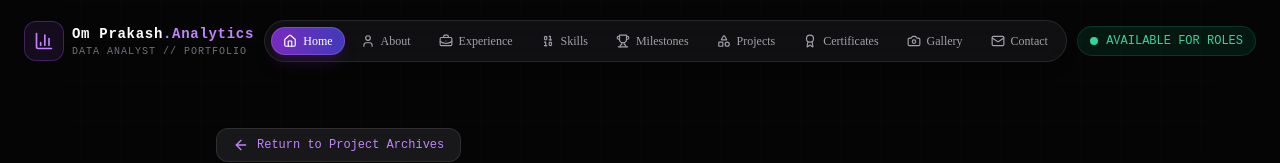
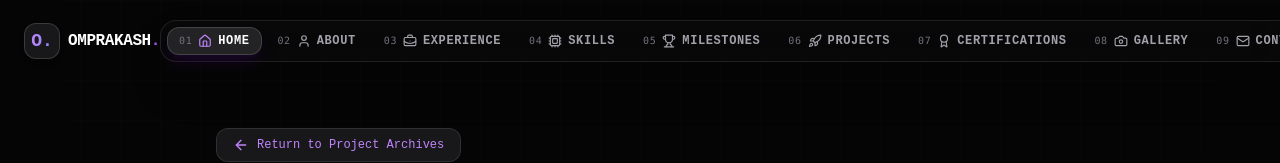
Before and after one commit to omdwivedi45/Portfolio, a Next.js app: page /projects/banking-customer-analytics in a window 1280 px wide. Shown: the top 163 px of the page. Built offline with nearby package versions, Linux system fonts and the light colour scheme.

Commit message:
Add Rishabh-style top header navbar with numbered tabs, fix resume PDF preview and viewer

```diff
--- a/src/components/layout/Navbar.tsx
+++ b/src/components/layout/Navbar.tsx
@@ -6,28 +6,27 @@ import {
   Home,
   User,
   BriefcaseBusiness,
-  Binary,
+  Cpu,
   Trophy,
-  Shapes,
+  Rocket,
   Award,
   Camera,
   Mail,
   Menu,
   X,
-  BarChart3,
+  Sparkles
 } from "lucide-react";
-import { USER_PROFILE } from "@/data/portfolioData";
 
 const NAV_ITEMS = [
-  { id: "home", label: "Home", icon: Home },
-  { id: "about", label: "About", icon: User },
-  { id: "experience", label: "Experience", icon: BriefcaseBusiness },
-  { id: "skills", label: "Skills", icon: Binary },
-  { id: "milestones", label: "Milestones", icon: Trophy },
-  { id: "projects", label: "Projects", icon: Shapes },
-  { id: "certifications", label: "Certificates", icon: Award },
-  { id: "gallery", label: "Gallery", icon: Camera },
-  { id: "contact", label: "Contact", icon: Mail },
+  { id: "home", num: "01", label: "HOME", icon: Home },
+  { id: "about", num: "02", label: "ABOUT", icon: User },
+  { id: "experience", num: "03", label: "EXPERIENCE", icon: BriefcaseBusiness },
+  { id: "skills", num: "04", label: "SKILLS", icon: Cpu },
+  { id: "milestones", num: "05", label: "MILESTONES", icon: Trophy },
+  { id: "projects", num: "06", label: "PROJECTS", icon: Rocket },
+  { id: "certifications", num: "07", label: "CERTIFICATIONS", icon: Award },
+  { id: "gallery", num: "08", label: "GALLERY", icon: Camera },
+  { id: "contact", num: "09", label: "CONTACT", icon: Mail },
 ];
 
 export default function Navbar() {
@@ -40,7 +39,7 @@ export default function Navbar() {
       setScrolled(window.scrollY > 40);
 
       const sections = NAV_ITEMS.map((item) => document.getElementById(item.id));
-      const scrollPos = window.scrollY + 200;
+      const scrollPos = window.scrollY + 220;
 
       for (let i = sections.length - 1; i >= 0; i--) {
         const section = sections[i];
@@ -68,31 +67,29 @@ export default function Navbar() {
     <header
       className={`fixed top-0 left-0 right-0 z-50 transition-all duration-300 ${
         scrolled
-          ? "bg-[#050505]/80 backdrop-blur-md border-b border-white/10 py-3 shadow-2xl"
+          ? "bg-[#050505]/90 backdrop-blur-xl border-b border-white/10 py-3 shadow-2xl"
           : "bg-transparent py-5"
       }`}
     >
-      <div className="container mx-auto px-6 flex items-center justify-between">
-        {/* Logo Monogram */}
+      <div className="container mx-auto px-4 sm:px-6 flex items-center justify-between">
+
+        {/* Rishabh-Style Monogram Brand Logo */}
         <button
           onClick={() => scrollToSection("home")}
-          className="flex items-center gap-2 group text-left"
+          className="flex items-center gap-2 group text-left shrink-0 select-none"
         >
-          <div className="w-10 h-10 rounded-xl bg-purple-500/10 border border-purple-500/30 flex items-center justify-center text-purple-400 group-hover:border-purple-500 group-hover:bg-purple-500/20 transition-all shadow-inner">
-            <BarChart3 className="w-5 h-5 group-hover:rotate-12 transition-transform duration-300" />
+          <div className="w-9 h-9 rounded-xl bg-zinc-900 border border-white/15 flex items-center justify-center text-white font-tech font-black text-lg group-hover:border-purple-500/60 group-hover:scale-105 transition-all shadow-md">
+            <span className="text-transparent bg-clip-text bg-gradient-to-r from-purple-400 to-indigo-400">O.</span>
           </div>
           <div className="flex flex-col">
-            <span className="text-sm font-bold tracking-wider font-tech text-white group-hover:text-purple-300 transition-colors">
-              Om Prakash<span className="text-purple-400">.Analytics</span>
-            </span>
-            <span className="text-[10px] font-tech text-zinc-500 uppercase tracking-widest">
-              DATA ANALYST // PORTFOLIO
+            <span className="text-base font-black tracking-tight font-tech text-white uppercase group-hover:text-purple-300 transition-colors">
+              OMPRAKASH<span className="text-purple-500">.</span>
             </span>
           </div>
         </button>
 
-        {/* Desktop Navigation Links */}
-        <nav className="hidden xl:flex items-center gap-1 p-1.5 rounded-full bg-zinc-900/60 border border-white/10 backdrop-blur-md shadow-lg">
+        {/* Rishabh-Style Desktop Pill Navigation Header Bar */}
+        <nav className="hidden lg:flex items-center gap-1 p-1.5 rounded-2xl bg-zinc-950/80 border border-white/10 backdrop-blur-xl shadow-2xl">
           {NAV_ITEMS.map((item) => {
             const Icon = item.icon;
             const isActive = activeSection === item.id;
@@ -101,36 +98,41 @@ export default function Navbar() {
               <button
                 key={item.id}
                 onClick={() => scrollToSection(item.id)}
-                className={`relative flex items-center gap-1.5 px-3 py-1.5 rounded-full text-xs font-medium transition-colors ${
-                  isActive ? "text-white" : "text-zinc-400 hover:text-zinc-200"
+                className={`relative flex items-center gap-1.5 px-3 py-1.5 rounded-xl text-xs font-tech font-bold tracking-wider transition-all duration-300 select-none ${
+                  isActive
+                    ? "text-white"
+                    : "text-zinc-400 hover:text-zinc-200 hover:bg-zinc-900/50"
                 }`}
               >
                 {isActive && (
                   <motion.div
                     layoutId="activeNavTab"
-                    className="absolute inset-0 bg-gradient-to-r from-purple-600/80 to-indigo-600/80 rounded-full -z-10 shadow-lg shadow-purple-900/30 border border-purple-400/30"
+                    className="absolute inset-0 bg-zinc-800/90 border border-white/15 rounded-xl -z-10 shadow-lg shadow-purple-950/30"
                     transition={{ type: "spring", stiffness: 380, damping: 30 }}
                   />
                 )}
-                <Icon className="w-3.5 h-3.5" />
+                <span className="text-[10px] font-mono text-zinc-500 font-normal">
+                  {item.num}
+                </span>
+                <Icon className={`w-3.5 h-3.5 ${isActive ? "text-purple-400" : "text-zinc-400"}`} />
                 <span>{item.label}</span>
               </button>
             );
           })}
         </nav>
 
-        {/* Action Status / Mobile Toggle */}
-        <div className="flex items-center gap-4">
-          <div className="hidden sm:flex items-center gap-2 px-3 py-1.5 rounded-full bg-emerald-500/10 border border-emerald-500/20 text-emerald-400 text-xs font-tech">
-            <span className="w-2 h-2 rounded-full bg-emerald-400 animate-ping" />
-            <span>AVAILABLE FOR ROLES</span>
+        {/* Right Status Badge & Mobile Toggle */}
+        <div className="flex items-center gap-3 shrink-0">
+          <div className="hidden sm:flex items-center gap-2 px-3 py-1.5 rounded-full bg-zinc-900/80 border border-purple-500/30 text-purple-300 text-[11px] font-tech backdrop-blur-md">
+            <span className="w-2 h-2 rounded-full bg-emerald-400 animate-pulse shadow-[0_0_8px_#34d399]" />
+            <span className="uppercase font-bold tracking-wider">SYSTEM ONLINE // 2026</span>
           </div>
 
-          {/* Mobile Hamburger Button */}
+          {/* Mobile Menu Hamburger Button */}
           <button
             onClick={() => setMobileMenuOpen(!mobileMenuOpen)}
-            className="xl:hidden w-10 h-10 rounded-xl bg-zinc-900 border border-white/10 flex items-center justify-center text-zinc-300 hover:text-white"
-            aria-label="Toggle menu"
+            className="lg:hidden w-10 h-10 rounded-xl bg-zinc-900 border border-white/10 flex items-center justify-center text-zinc-300 hover:text-white"
+            aria-label="Toggle Navigation"
           >
             {mobileMenuOpen ? <X className="w-5 h-5" /> : <Menu className="w-5 h-5" />}
           </button>
@@ -144,9 +146,9 @@ export default function Navbar() {
             initial={{ opacity: 0, height: 0 }}
             animate={{ opacity: 1, height: "auto" }}
             exit={{ opacity: 0, height: 0 }}
-            className="xl:hidden bg-[#050505]/95 border-b border-white/10 backdrop-blur-xl overflow-hidden"
+            className="lg:hidden bg-[#050505]/95 border-b border-white/10 backdrop-blur-xl overflow-hidden"
           >
-            <div className="container mx-auto px-6 py-6 flex flex-col gap-2">
+            <div className="container mx-auto px-4 py-6 grid grid-cols-2 gap-2">
               {NAV_ITEMS.map((item) => {
                 const Icon = item.icon;
                 const isActive = activeSection === item.id;
@@ -154,13 +156,14 @@ export default function Navbar() {
                   <button
                     key={item.id}
                     onClick={() => scrollToSection(item.id)}
-                    className={`flex items-center gap-3 px-4 py-2.5 rounded-xl text-sm font-medium transition-all ${
+                    className={`flex items-center gap-2.5 px-3 py-2.5 rounded-xl text-xs font-tech font-bold tracking-wider transition-all ${
                       isActive
-                        ? "bg-purple-600/20 text-purple-300 border border-purple-500/30 font-bold"
-                        : "text-zinc-400 hover:bg-zinc-900 hover:text-white"
+                        ? "bg-purple-600/20 text-purple-300 border border-purple-500/30"
+                        : "text-zinc-400 hover:bg-zinc-900 hover:text-white border border-transparent"
                     }`}
                   >
-                    <Icon className="w-4 h-4 text-purple-400" />
+                    <span className="text-[10px] font-mono text-zinc-500">{item.num}</span>
+                    <Icon className="w-4 h-4 text-purple-400 shrink-0" />
                     <span>{item.label}</span>
                   </button>
                 );
--- a/src/data/portfolioData.ts
+++ b/src/data/portfolioData.ts
@@ -25,7 +25,7 @@ export const USER_PROFILE: UserProfile = {
   github: "https://github.com/omdwivedi45",
   linkedin: "https://linkedin.com/in/omprakashdwivedi45",
   avatarUrl: "/assets/suit-photo.jpg",
-  resumeUrl: "/assets/resume-placeholder.pdf",
+  resumeUrl: "/assets/resume-omprakash.pdf",
   stats: [
     { label: "B.Tech Specialization", value: "AI & ML", subtext: "Class of 2022–2026" },
     { label: "Core Analytics Stack", value: "SQL & Power BI", subtext: "Python & Pandas Expertise" },
```
Also changed, not shown: src/components/sections/ResumeSection.tsx (+124 -48 lines), 1 other file (tests, documents, lock files or other folders).
